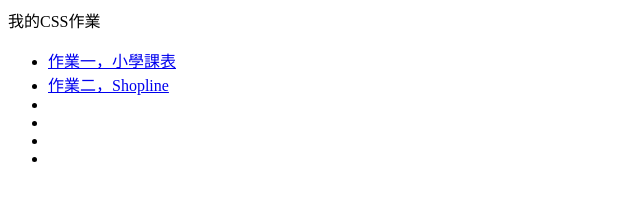
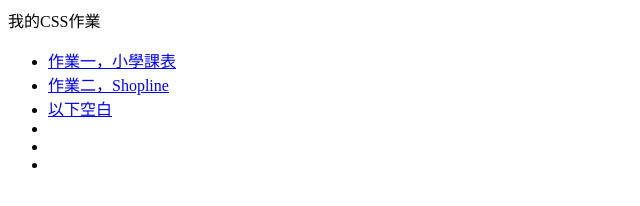
Before and after one commit to 3TeT3/3TeT3.github.io, a plain HTML site: page index.html in a window 1280 px wide. Shown: the whole page, without its empty margins (0-640 px from the left). Drawn offline with Linux system fonts and the light colour scheme.

Commit message:
GitHub作業

```diff
--- a/index.html
+++ b/index.html
@@ -9,6 +9,7 @@
 <body>
     我的CSS作業
 
+
     <ul>
         <li>
             <a href="./0311作業(小學課表).html">作業一，小學課表</a>
@@ -16,7 +17,9 @@
         <li>
             <a href="./0315-3.html">作業二，Shopline</a>
         </li>
-        <li></li>
+        <li>
+            <a href="#">以下空白</a>
+        </li>
         <li></li>
         <li></li>
         <li></li>
```
